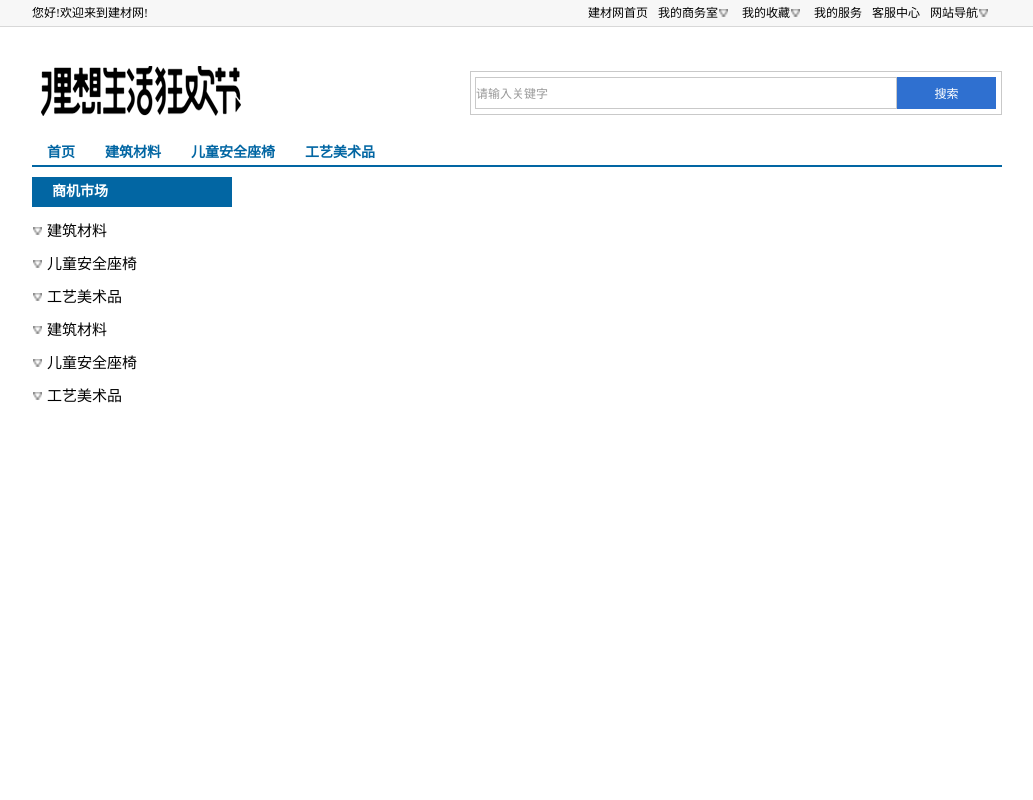
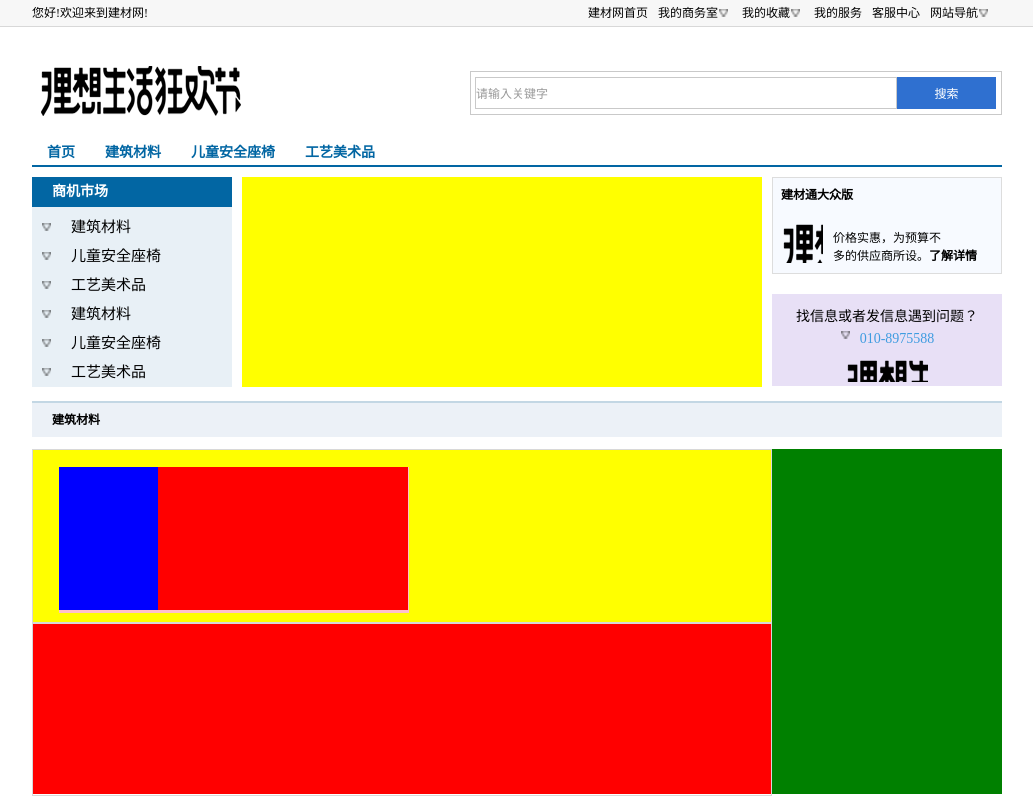
Before and after one commit to 995996812/Web, a plain HTML site: page 代码/cssWebDemo/MeiLanMall/index.html in a window 1280 px wide. Shown: the whole page, without its empty margins (123-1156 px from the left). Drawn offline with Linux system fonts and the light colour scheme.

Commit message:
detail 页

```diff
--- a/代码/cssWebDemo/MeiLanMall/CSS/index.css
+++ b/代码/cssWebDemo/MeiLanMall/CSS/index.css
@@ -106,6 +106,7 @@ a{
 .banner_ad{
 	margin-left: 10px;
 	width: 520px;
+	background-color: yellow;
 	height: 210px;
 }
 
@@ -132,7 +133,146 @@ a{
 	vertical-align: middle;
 }
 
+.banner_subNav ul{
+	height: 180px;
+	background: #e8f0f6;
+}
+
 .banner_subNav li{
 	font-size: 15px;
-	padding-top: 12px;
+	padding-top: 8px;
+	margin-left: 9px;
 }
+
+.banner_subNav li a{
+	padding-left: 15px;
+}
+
+.message_top{
+	height: 95px;
+	border: 1px solid #dddddd;
+	background-color: #f7faff;
+}
+
+.message_top s {
+	display: inline-block;
+	width: 40px;
+	height: 40px;
+	background: url(../image/sprite.png) -20px 0;
+	margin: 20px 10px 0px 10px;
+}
+
+.message_top .fw{
+	padding: 7px 0 0 8px;
+	font-weight: bold;
+}
+
+.message_top .cheap{
+	margin-top: 25px;
+}
+
+.message_top a{
+	font-weight: bold;
+}
+
+.message_bottom{
+	margin-top: 20px;
+	height: 92px;
+	background-color: #e8e0f6;
+}
+
+.message_bottom .findMessage{
+	text-align: center;
+	font-size: 14px;
+	padding-top: 11px;
+}
+
+.message_bottom .phoneNumber{
+	padding-top: 5px;
+	text-align: center;
+	font-size: 14px;
+	color: #3f9ce0;
+}
+
+.message_bottom .phoneNumber s {
+	display: inline-block;
+	vertical-align: middle;
+	width: 20px;
+	height: 20px;
+	background: url(../image/sprite.png);
+}
+
+.message_bottom .btn{
+	margin: 9px 0px 0px 75px;
+	width: 81px;
+	height: 23px;
+	background: url(../image/sprite.png) -20px 0;
+}
+
+.material{
+	border-top: 2px solid #c3d7e4;
+	width: 950px;
+	height: 34px;
+	margin: 0 auto;
+	margin-top: 14px;
+	line-height: 34px;
+	background-color: #ECF1F7;
+	font-weight: bold;
+	padding-left: 20px;
+}
+
+.product{
+	width: 970px;
+	height: 345px;
+	background: red;
+	margin: 0 auto;
+	margin-top: 12px;
+}
+
+.product_left{
+	width: 738px;
+	height: 345px;
+	border: 1px solid #d8d8d8;
+}
+
+.product_l_top{
+	height: 155px;
+	width: 712px;
+	padding: 17px 0 0 26px;
+	background: yellow;
+}
+
+.product_l_top_first{
+	width: 350px;
+	height: 146px;
+	background: pink;
+}
+
+.product_first_buy{
+	width: 99px;
+	height: 143px;
+	background-color: blue;
+}
+
+.product_first_explain{
+	width: 250px;
+	height: 143px;
+	background: red;
+}
+
+.img{
+	border: 1px #d8d8d8;
+	height: 100px;
+}
+
+.product_line{
+	width: 738px;
+	height: 2px;
+	background-color: #d8d8d8;
+}
+
+.product_right{
+	width: 230px;
+	height: 345px;
+	background: green;
+}
--- a/代码/cssWebDemo/MeiLanMall/index.html
+++ b/代码/cssWebDemo/MeiLanMall/index.html
@@ -2,7 +2,7 @@
 <html lang="en">
 <head>
 	<meta charset="UTF-8">
-	<title>Document</title>
+	<title>CSS学习搭建</title>
 	<link rel="stylesheet" href="CSS/cssReset.css">
 	<link rel="stylesheet" href="CSS/index.css">
 	<link rel="stylesheet" href="CSS/common.css">
@@ -62,14 +62,42 @@
 				<li><s></s><a href="#">工艺美术品</a></li>
 			</ul>
 		</div>
-		<div class="banner_ad fl">
-
-		</div>
+		<div class="banner_ad fl"></div>
 		<div class="banner_message fr">
-
+			<div class="message_top">
+				<p class="fw">建材通大众版</p>
+				<s class="fl"></s><p class="cheap fl">价格实惠，为预算不<br/>多的供应商所设。<a href="#">了解详情</a></p>
+			</div>
+			<div class="message_bottom">
+				<p class="findMessage">找信息或者发信息遇到问题？</p>
+				<p class="phoneNumber"><s></s>010-8975588</p>
+				<input type="button" class="btn">
+			</div>
 		</div>
 	</div>
 	<!-- E = banner -->
+	<div class="material">建筑材料</div>
+	<!-- S = 具体内容开始 -->
+	<div class="product">
+		<div class="product_left fl">
+			<div class="product_l_top">
+				<div class="product_l_top_first fl">
+					<div class="product_first_buy fl">
+						<div class="img"></div>
+						<input type="button">
+					</div>
+					<div class="product_first_explain fl">
+
+					</div>
+				</div>
+				<div class="product_l_top_second fl"></div>
+			</div>
+			<div class="product_line"></div>
+			<div class="product_l_bottom"></div>
+		</div>
+		<div class="product_right fr"></div>
+	</div>
+	<!-- E = 具体内容结束 -->
 
 </body>
 </html>
```
